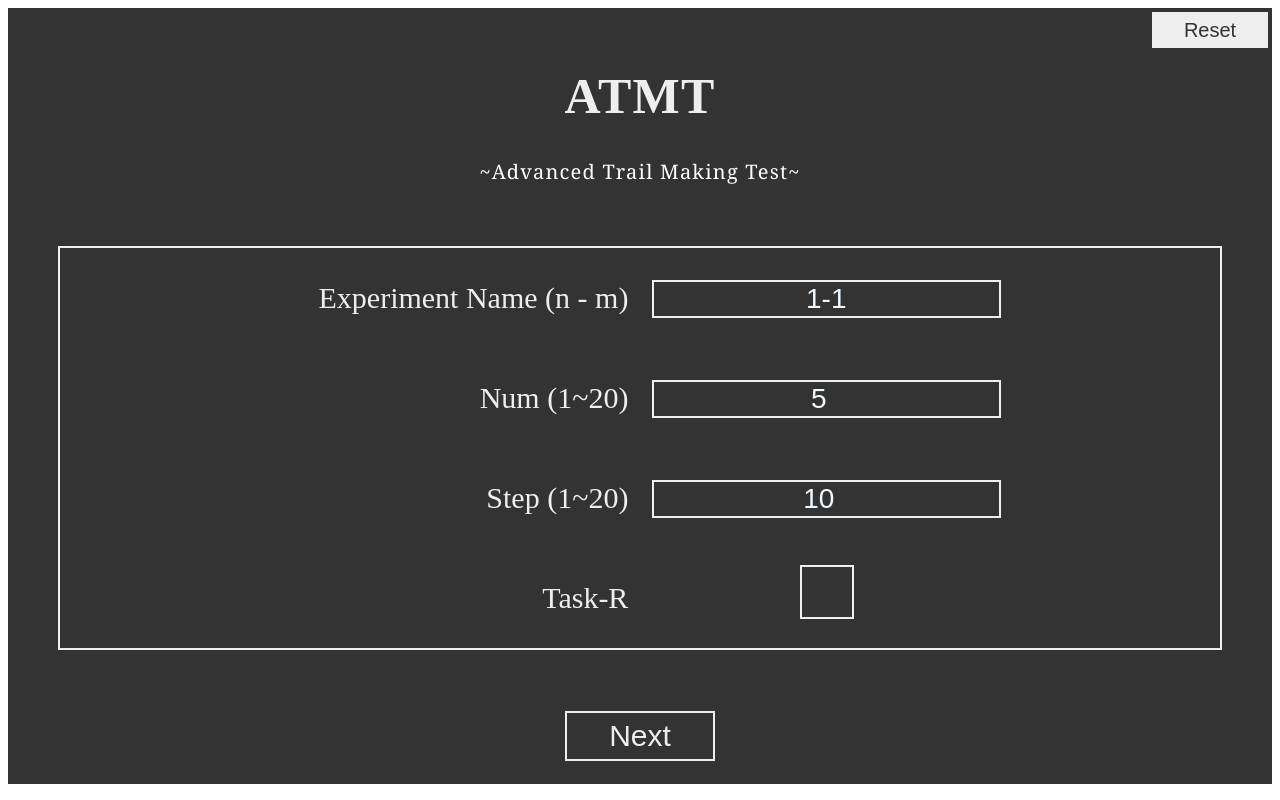
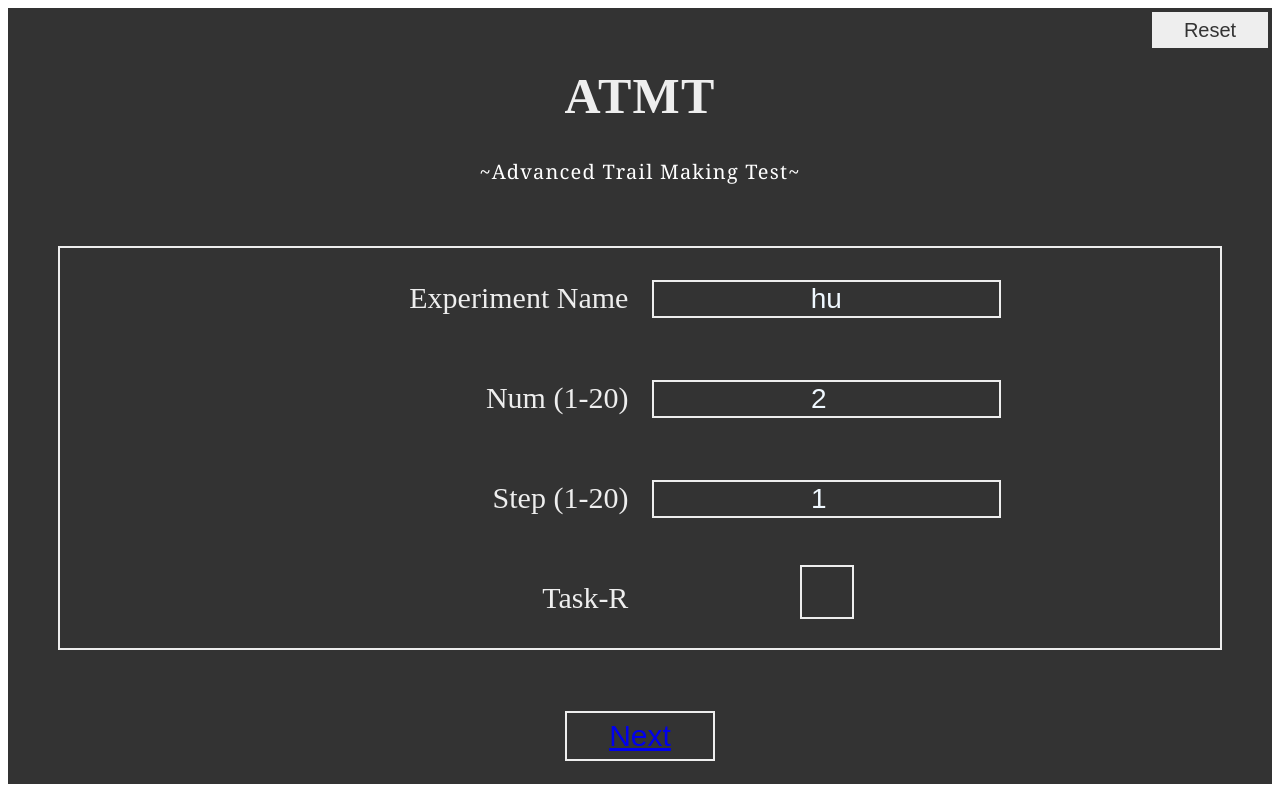
Before and after one commit to huxianyin/ATMT_Web, a React (Create React App) app: page / in a window 1280 px wide. Built offline with nearby package versions, Linux system fonts and the light colour scheme.

Commit message:
clean code

```diff
--- a/src/App.js
+++ b/src/App.js
@@ -7,11 +7,11 @@ import Report from './components/Report'
 import {  BrowserRouter,Routes,Route } from 'react-router-dom';
 
 const save_dir = "../results/";
-const defaultParas = {
-    num: 5,
-    step: 10,
+const defaultSettings = {
+    num: 2,
+    step: 1,
     task_r: false,
-    exp_name: '1-1'
+    exp_name: 'hu'
 }
 
 
@@ -19,11 +19,12 @@ class App extends Component {
     constructor(props) {
         super(props);
         this.state = {
+            phase:"setting",
             setting: {
-                num: defaultParas.num,
-                step: defaultParas.step,
-                task_r: defaultParas.task_r,
-                exp_name: defaultParas.exp_name
+                num: defaultSettings.num,
+                step: defaultSettings.step,
+                task_r: defaultSettings.task_r,
+                exp_name: defaultSettings.exp_name
             }
         };
 
@@ -38,7 +39,7 @@ class App extends Component {
 
 
     handleParameterChange(name, v) {
-        let { setting } = this.state;
+        let { phase,setting } = this.state;
         if (name === "task_r" || name === "exp_name") {
             setting[name] = v;
         } else {
@@ -59,28 +60,7 @@ class App extends Component {
         return header + body;
     }
 
-    handleNext(next) {
-        //this.setState({phase:next});
-        //browserHistory.push(next);
-        if (next === "trailA") {
-            var config = [{
-                num: this.state.setting.num,
-                step: this.state.setting.step,
-                task_r: this.state.setting.task_r
-            }];
-            var file_name = save_dir + "config_" + this.state.setting.exp_name + ".csv";
-            this.handleClearHistory(file_name);
-            this.handleSubmitResult(file_name, this.json2csv(config));
-        }
-    }
 
-    handleSubmitResult(file_name, data) {
-        //ipcRenderer.send('submit-result', { data: data, fname: file_name });
-    }
-
-    handleClearHistory(file_name) {
-        //ipcRenderer.send('clear-history', { fname: file_name });
-    }
 
     quitApp() {
         // var ele_window = electron.remote.getCurrentWindow();
@@ -90,12 +70,15 @@ class App extends Component {
         //ipcRenderer.send('window-all-closed');
     }
 
-    generage_page(isTrial,taskType){
+    handleClearHistory(){}
+    handleSubmitResult(){}
+
+    generage_page(isTrial,taskType,nextPhase){
         const phase = (isTrial?"trial":"part" )+ taskType;
         return ( <TaskPage
             isTrial = {isTrial}
             taskType = {taskType}
-            handleNext = { this.handleNext.bind(this, phase) }
+            nextPhase = {nextPhase}//{ this.handleNext.bind(this, phase) }
             Reset = { this.reset }
             exp_name = { this.state.setting.exp_name }
             num = { this.state.setting.num }
@@ -110,24 +93,24 @@ class App extends Component {
     render() {
         const MySettingPage = (props) => {
             return ( <Setting
-                num = { this.state.num }
-                step = { this.state.step }
-                task_r = { this.state.task_r }
-                exp_name = { this.state.exp_name }
-                handleNext = { this.handleNext.bind(this, "trailA") }
+                num = { this.state.setting.num }
+                step = { this.state.setting.step }
+                task_r = { this.state.setting.task_r }
+                exp_name = { this.state.setting.exp_name }
+                nextPhase = "trailA"
                 handleParamChange = { this.handleParameterChange.bind(this) }
                 Reset = { this.reset }
                 />
             );
         }
-        const TrailAPage = (props) => {return this.generage_page(true,'A');}
-        const PartAPage = (props) => {return this.generage_page(false,'A');}
-        const TrailBPage = (props) => {return this.generage_page(true,'B');}
-        const PartBPage = (props) => {return this.generage_page(false,'B');}
+        const TrailAPage = (props) => {return this.generage_page(true,'A',"../partA");}
+        const PartAPage = (props) => {return this.generage_page(false,'A',"../trialB");}
+        const TrailBPage = (props) => {return this.generage_page(true,'B',"../partB");}
+        const PartBPage = (props) => {return this.generage_page(false,'B',"../report");}
 
         const ReportPage = (props) => {
-            return ( <
-                Report id = "report"
+            return ( <Report
+                id = "report"
                 Reset = { this.reset }
                 quitAPP = { this.quitApp }
                 exp_name = { this.state.setting.exp_name }
@@ -139,7 +122,6 @@ class App extends Component {
                 <BrowserRouter>
                     <Routes>
                         <Route exact path = "/" element = { <MySettingPage />}/>
-                        <Route path = 'setting' element = { <MySettingPage /> }/>
                         <Route path = 'trailA' element = { <TrailAPage /> }/>
                         <Route path = 'partA' element = { <PartAPage />}/>
                         <Route path = 'trailB' element = { <TrailBPage />}/>
--- a/src/components/Setting.js
+++ b/src/components/Setting.js
@@ -1,19 +1,14 @@
 import React from 'react';
+import {  Link } from 'react-router-dom';
+
 import '../css/Setting.css';
-// a stateless component
-const defaultParas = {
-  num : 5,
-  step : 10,
-  task_r : false,
-  exp_name : '1-1'
-}
+
 
 const Setting = (props) => {
     const min_num = 1;
     const min_step = 1;
     const max_step = 20;
     const max_num = 20;
-    let {num,step,exp_name, task_r} = props;
     return (
       <div className="Setting">
         <header>
@@ -25,15 +20,15 @@ const Setting = (props) => {
         <div className="input-panel" >
 
           <div className="sub-container">
-            <div className="param-label">{"Experiment Name (n - m)"}</div>
-            <div className="param-label">{"Num "+"("+min_num+"~"+max_num+")"}</div>
-            <div className="param-label">{"Step "+"("+min_step+"~"+max_step+")"}</div>
+            <div className="param-label">{"Experiment Name"}</div>
+            <div className="param-label">{"Num "+"("+min_num+"-"+max_num+")"}</div>
+            <div className="param-label">{"Step "+"("+min_step+"-"+max_step+")"}</div>
             <div className="param-label">Task-R</div>
           </div>
 
           <div className="sub-container">
               <div className="param-input">
-                    <input className="input-area" type="text" pattern="[0-9]*-[0-9]*" value={exp_name} defaultValue={defaultParas.exp_name} onChange={
+                    <input className="input-area" type="text" pattern="[0-9]*-[0-9]*" value={props.exp_name} onChange={
                       (v) =>{
                       props.handleParamChange("exp_name",v.target.value);
                       }
@@ -41,7 +36,7 @@ const Setting = (props) => {
               </div>
 
               <div className="param-input">
-                    <input className="input-area" type="number" pattern="[0-9]*" step="1" min={min_num} max={max_num} value={num} defaultValue={defaultParas.num} onChange={
+                    <input className="input-area" type="number" pattern="[0-9]*" step="1" min={min_num} max={max_num} value={props.num} onChange={
                       (v) =>{
                         var value = v.target.value > max_num? max_num : v.target.value;
                         value = value < min_num ? min_num : value;
@@ -51,7 +46,7 @@ const Setting = (props) => {
               </div>
 
               <div className="param-input">
-                    <input className="input-area" type="number" pattern="[0-9]*" step="1" min={min_step} max={max_step} value={step} defaultValue={defaultParas.step} onChange={
+                    <input className="input-area" type="number" pattern="[0-9]*" step="1" min={min_step} max={max_step} value={props.step} onChange={
                       (v) =>{
                         var value = v.target.value > max_step? max_step : v.target.value;
                         value = value < min_step ? min_step : value;
@@ -62,7 +57,7 @@ const Setting = (props) => {
 
               <div className="param-input">
                 <label className="myCheckbox">
-                    <input type="checkbox" checked={task_r} defaultValue={defaultParas.task_r} onChange={
+                    <input type="checkbox" checked={props.task_r} onChange={
                       (v) =>{
                         props.handleParamChange("task_r",v.target.checked);
                       }}/>
@@ -71,7 +66,9 @@ const Setting = (props) => {
               </div>
           </div>
         </div>
-        <button className="my-btn" onClick={()=>{props.handleNext();}}>Next</button>
+        <button className="my-btn" >
+         <Link to={props.nextPhase}>Next</Link>
+         </button>
 
       </div>
     );
--- a/src/components/TaskPage.js
+++ b/src/components/TaskPage.js
@@ -49,7 +49,7 @@ const TaskPage = (props) => {
           phase={phase}
           onClearHistory={props.onClearHistory}
           onSubmitResult={props.onSubmitResult}
-          onClickNext={props.handleNext}
+          nextPhase={props.nextPhase}
           />
 
       </div>
--- a/src/components/TrailMakingTest.js
+++ b/src/components/TrailMakingTest.js
@@ -1,4 +1,6 @@
 import React, { Component } from 'react';
+import {  Link } from 'react-router-dom';
+
 import '../css/tmtStyle.css';
 import CompleteBar from './CompleteBar';
 
@@ -7,12 +9,6 @@ const jp = ["あ","い","う","え","お","か","き","く","け","こ","さ","
 const en = ['a', 'b', 'c', 'd', 'e', 'f', 'g', 'h', 'i', 'j', 'k', 'l', 'm', 'n', 'o', 'p', 'q', 'r', 's', 't', 'u', 'v', 'w', 'x', 'y', 'z'];
 // a stateless component
 const alphabet = "jp";
-const showText = {
-    trailA : "Trail-A",
-    trailB : "Trail-B",
-    partA : "Part-A",
-    partB : "Part-B"
-  }
 
 class TrailMakingTest extends Component {
     constructor(props){
@@ -283,8 +279,8 @@ class TrailMakingTest extends Component {
         )
 
         var showedNextButton = (
-            <button className="nextPanel" onClick={this.props.onClickNext}>
-                NEXT
+            <button className="nextPanel">
+                <Link to={this.props.nextPhase}>NEXT</Link>
             </button>
         )
         return (
@@ -297,7 +293,7 @@ class TrailMakingTest extends Component {
                     }
                     else if(this.state.finished)
                     {
-                        return <p className="finish-message">{showText[this.state.setting.phase]+" 終わりました!"}</p>
+                        return <p className="finish-message">{"終わりました!"}</p>
                     }
                     return showedTable;
 
```
